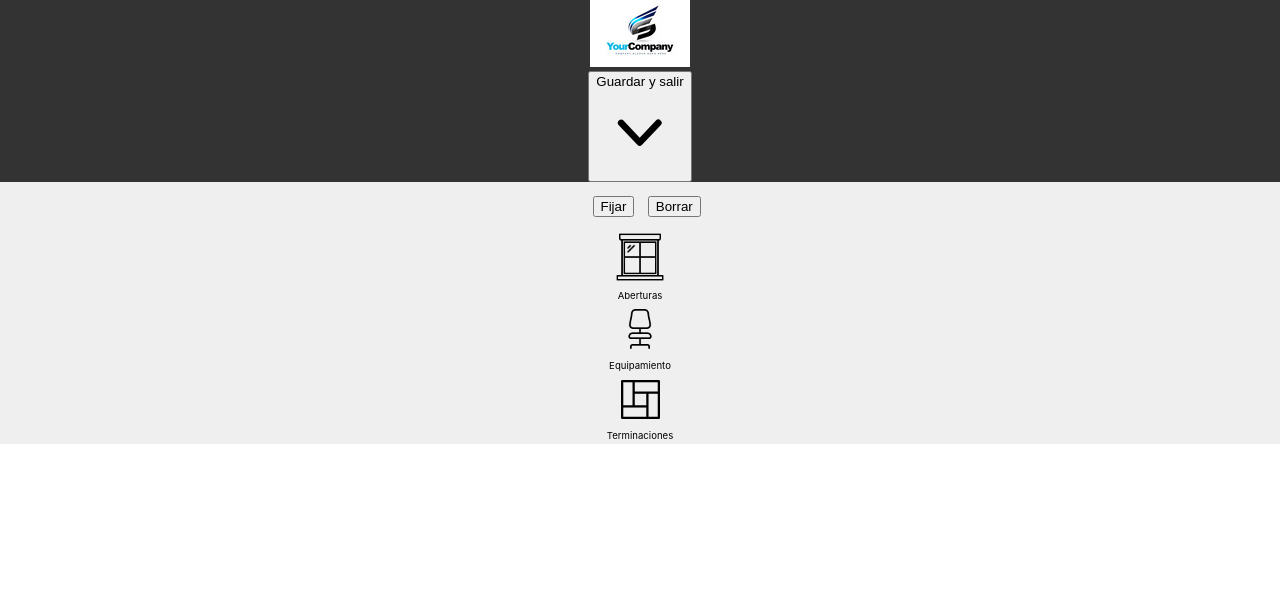
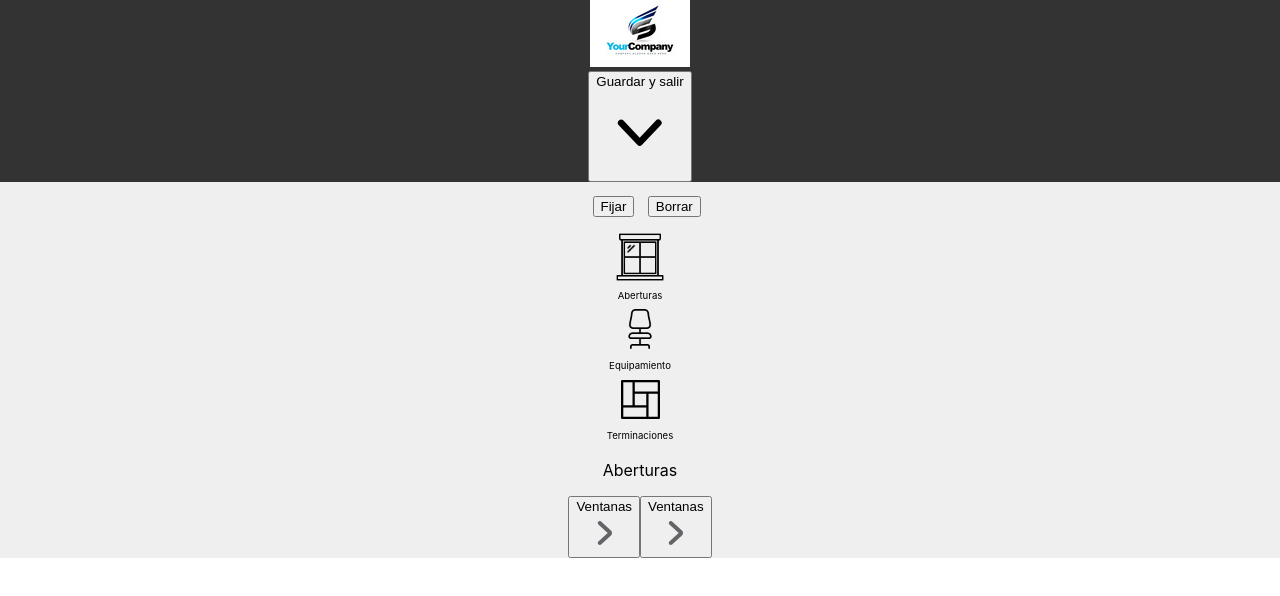
Before and after one commit to sbocaccio/react_demonstration, a React (Create React App) app in the folder light-it/: page / in a window 1280 px wide. Shown: the top 596 px of the page. Built offline with nearby package versions, Linux system fonts and the light colour scheme.

Commit message:
Agrego segunda columna side bar con items

```diff
--- a/light-it/src/App.js
+++ b/light-it/src/App.js
@@ -5,6 +5,7 @@ import aberturas from './images/Aberturas.png';
 import equipamiento from './images/Equipamiento.png';
 import terminaciones from './images/Terminaciones.png';
 import {useState} from "react";
+import activo_derecha from './images/activo_derecha.png';
 import { Menu, Transition } from '@headlessui/react'
 import { ChevronDownIcon } from '@heroicons/react/20/solid'
 import {
@@ -24,7 +25,9 @@ import {
     InboxIcon,
     PowerIcon,
 } from "@heroicons/react/24/solid";
-
+import { Fragment } from 'react'
+import { Dialog } from '@headlessui/react'
+import { XMarkIcon } from '@heroicons/react/24/outline'
 
 function App() {
   return (
@@ -36,6 +39,7 @@ function App() {
             <TopBar/>
       {/*<header className="App-header">*/}
             <FijarButton/>
+
             <DefaultSidebar/>
             {/*<FijarButton/>*/}
 
@@ -61,9 +65,8 @@ function FijarButton() {
 
 const TopBar = () => {
     const topBarStyle = {
-        backgroundColor: '#333333', // Set the background color to #333333
-        color: 'white', // Set the text color to white or any desired color
-
+        backgroundColor: '#333333',
+        color: 'white',
     };
 
     return (
@@ -86,7 +89,7 @@ function SaveDropDown() {
     return (
         <Menu as="div" className="relative inline-block text-left">
             <div>
-                <Menu.Button className="inline-flex w-full justify-center gap-x-1.5 rounded-md bg-white px-3 py-2 text-sm font-semibold text-gray-900 shadow-sm ring-1 ring-inset ring-gray-300 hover:bg-gray-50">
+                <Menu.Button className="inline-flex w-full justify-center gap-x-1.5 rounded-md bg-white px-3 py-2 text-sm text-gray-900 shadow-sm ring-1 ring-inset ring-gray-300 hover:bg-gray-50">
                     Guardar y salir
                     <ChevronDownIcon className="-mr-1 h-5 w-5 text-gray-400" aria-hidden="true" />
 
@@ -147,6 +150,8 @@ function DefaultSidebar() {
         'line-height': '1rem'
     }
     return (
+        <div className="flex">
+
         <Card className="h-[calc(100vh-2rem)] w-full max-w-[6rem] p-4 shadow-xl shadow-blue-gray-900/5">
                 <List className="flex flex-col justify-center h-full">
                     <ListItem className="flex flex-col items-center">
@@ -160,6 +165,7 @@ function DefaultSidebar() {
                             <img src={equipamiento} alt="My Image" className="h-6 w-6" />
                         </ListItemPrefix>
                         <div className="text-xs" style={fontStyle}>Equipamiento</div>
+
                     </ListItem>
                     <ListItem className="flex flex-col items-center ">
                         <ListItemPrefix>
@@ -169,54 +175,39 @@ function DefaultSidebar() {
                     </ListItem>
                 </List>
             </Card>
-    );
-}
 
-function Expansible() {
-    const [openSubmenu, setOpenSubmenu] = useState('ecommerce');
+            <Card className="h-[calc(100vh-2rem)] w-full max-w-[30rem] p-6 shadow-xl bg-gray-100">
+                <p className="font-bold text-left">Aberturas</p>
 
-    const handleItemClick = (item) => {
-        if (openSubmenu === item) {
-            // If the same item is clicked again, close the submenu
-            setOpenSubmenu(null);
-        } else {
-            // Open the submenu for the clicked item
-            setOpenSubmenu(item);
-        }
-    };
-
-    return (
-        <div className="bg-gray-900 text-white h-screen w-1/4">
-            <ul className="py-4">
-                <li
-                    className={`px-4 py-2 cursor-pointer ${
-                        openSubmenu === 'dashboard' ? 'bg-blue-500' : ''
-                    }`}
-                    onClick={() => handleItemClick('dashboard')}
+                <button
+                    className="shadow-blue-gray-900/5 text-black active:bg-gray-300 text-xs px-3 py-3 rounded shadow hover:shadow-md outline-none focus:outline-none mb-4 ease-linear transition-all duration-150 text-left flex items-center justify-between"
+                    type="button"
                 >
-                    Dashboard
-                </li>
-                <li
-                    className={`px-4 py-2 cursor-pointer ${
-                        openSubmenu === 'ecommerce' ? 'bg-blue-500' : ''
-                    }`}
-                    onClick={() => handleItemClick('ecommerce')}
+                    <div className="text-xs text-grey font-semibold">Ventanas</div>
+                    <img
+                        src={activo_derecha}
+                        alt="Image Description"
+                        onClick={() => {
+                            console.log('algo')
+                        }}
+                        className="ml-2 cursor-pointer w-3 h-3"
+                    />
+                </button>
+                <button
+                    className="shadow-blue-gray-900/5 text-black active:bg-gray-300 text-xs px-3 py-3 rounded shadow hover:shadow-md outline-none focus:outline-none mb-4 ease-linear transition-all duration-150 text-left flex items-center justify-between"
+                    type="button"
                 >
-                    E-Commerce
-                </li>
-                {/* Add more items here */}
-            </ul>
-            {openSubmenu === 'dashboard' && (
-                <div className="bg-gray-800 p-4">
-                    {/* Content for the Dashboard submenu */}
-                </div>
-            )}
-            {openSubmenu === 'ecommerce' && (
-                <div className="bg-gray-800 p-4">
-                    {/* Content for the E-Commerce submenu */}
-                </div>
-            )}
-            {/* Add more submenu content as needed */}
+                    <div className="text-xs text-grey font-semibold">Ventanas</div>
+                    <img
+                        src={activo_derecha}
+                        alt="Image Description"
+                        onClick={() => {
+                            console.log('algo')
+                        }}
+                        className="ml-2 cursor-pointer w-3 h-3"
+                    />
+                </button>
+            </Card>
         </div>
     );
 }
```
Also changed, not shown: light-it/src/images/activo_derecha.png (added). Lines whose indentation alone changed are shown as unchanged.
